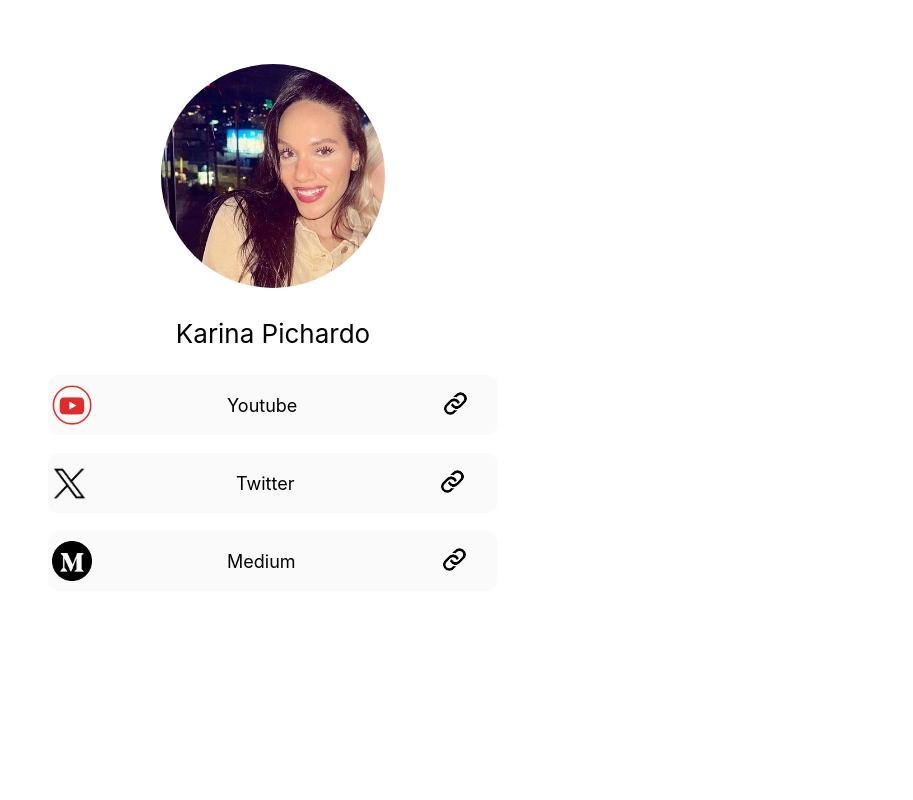
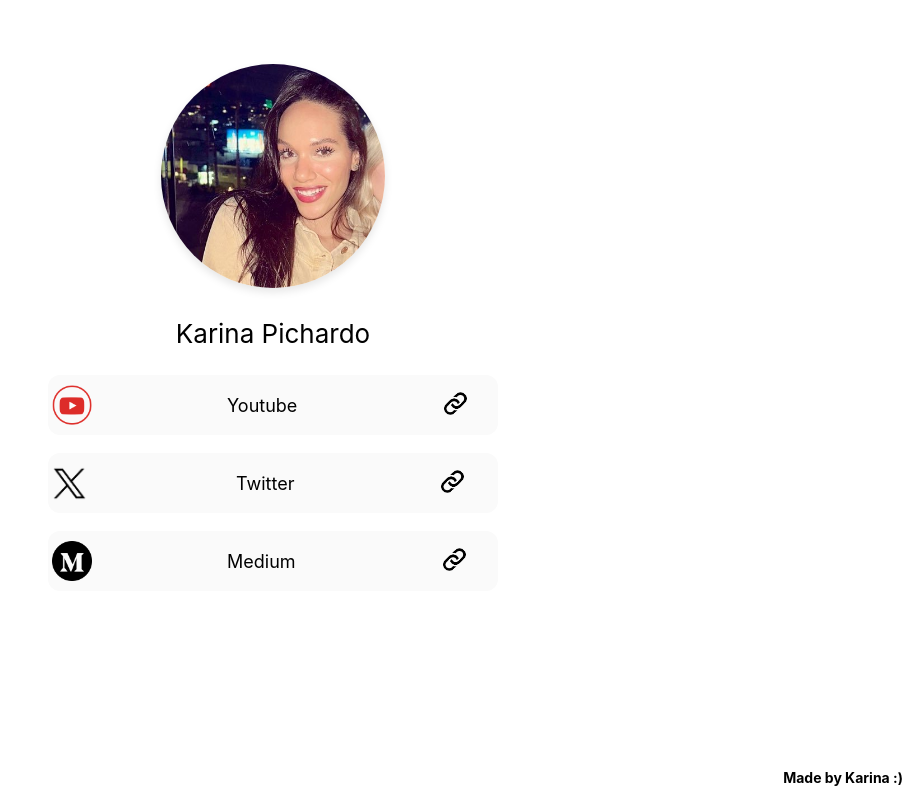
Before and after one commit to karinapichardo/linksite, a React (Create React App) app: page / in a window 1280 px wide. Shown: the whole page, without its empty margins (367-1280 px from the left). Built offline with nearby package versions, Linux system fonts and the light colour scheme.

Commit message:
adding copied effect to share link btn plus some css

```diff
--- a/src/App.css
+++ b/src/App.css
@@ -46,6 +46,7 @@ a {
 
 .mediaContainer:hover{
   background-color: #f7f2f2;
+  box-shadow: 0 4px 8px rgba(0, 0, 0, 0.1);
 }
 
 .mediaName {
@@ -83,8 +84,17 @@ a {
   height: 28vmin;
   pointer-events: none;
   border-radius: 50%;
+  box-shadow: 0 4px 8px rgba(0, 0, 0, 0.1);
 }
 
 .App-header {
   margin-top: 5%;
 }
+
+.copyright {
+  position: absolute;
+  font-weight: bold;
+  font-size: 14px;
+  bottom: 0;
+  right: 10px;
+}
--- a/src/App.js
+++ b/src/App.js
@@ -34,6 +34,7 @@ const App = () => {
           />
         </div>
       </header>
+      <p className='copyright'>Made by Karina :) </p>
     </div>
   );
 };
--- a/src/MediaContainer.js
+++ b/src/MediaContainer.js
@@ -1,11 +1,14 @@
-import React from "react";
-import "./App.css";
-import linkButton from "./link.png";
+import {React, useState} from 'react';
+import './App.css';
+import linkButton from './link.png';
 
 const MediaContainer = (props) => {
+
+  const [isCopied, setIsCopied] = useState(false);
+
   const handleDivClick = () => {
     // Navigate to another site when the div is clicked
-    window.open(props.link, "_blank");
+    window.open(props.link, '_blank');
   };
 
   const handleCopyClick = (event) => {
@@ -15,10 +18,16 @@ const MediaContainer = (props) => {
     navigator.clipboard
       .writeText(textToCopy)
       .then(() => {
-        console.log("Text successfully copied to clipboard");
+        console.log('Text successfully copied to clipboard');
+        setIsCopied(true);
+
+         // Reset the copied state after a short delay
+         setTimeout(() => {
+          setIsCopied(false);
+        }, 1000);
       })
       .catch((err) => {
-        console.error("Unable to copy text to clipboard", err);
+        console.error('Unable to copy text to clipboard', err);
       });
 
     // Stop the propagation to prevent the div click event
@@ -26,11 +35,11 @@ const MediaContainer = (props) => {
   };
 
   return (
-      <div className="mediaContainer" onClick={handleDivClick}>
-        <img src={props.logo} className={props.isTwitter ? 'xLogo' : 'mediaLogo'} alt="media logo" />
+      <div className='mediaContainer' onClick={handleDivClick}>
+        <img src={props.logo} className={props.isTwitter ? 'xLogo' : 'mediaLogo'} alt='media logo' />
         <p className={props.isTwitter ? 'twitterMediaName' : 'mediaName'}>{props.mediaName}</p>
-        <button className="copyButton" onClick={handleCopyClick}>
-          <img src={linkButton} className="linkButton" alt="link button" />
+        <button className='copyButton' onClick={handleCopyClick}>
+          {isCopied ? <p className="copiedMessage">Copied!</p> : <img src={linkButton} className='linkButton' alt='link button' />}
         </button>
       </div>
   );
```
